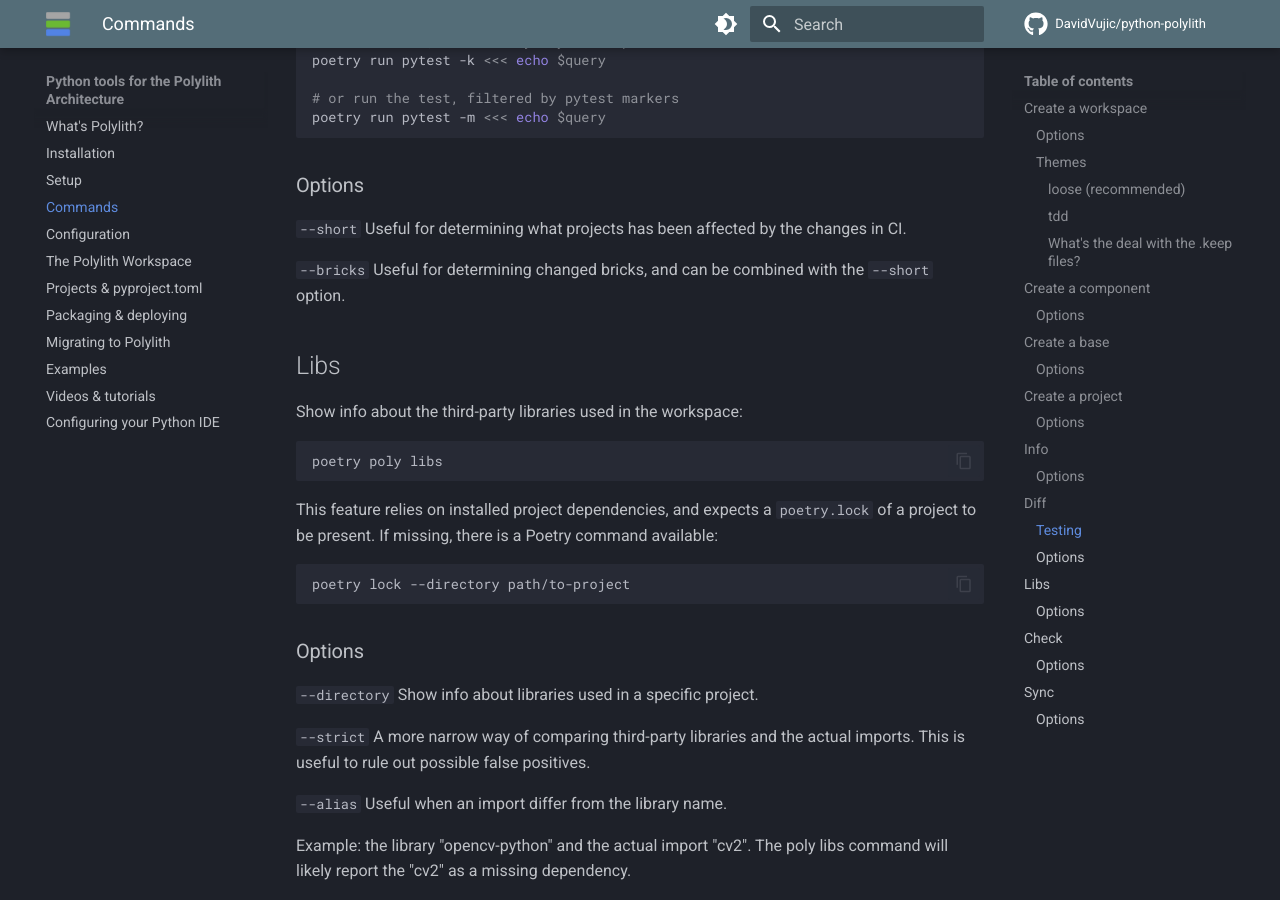
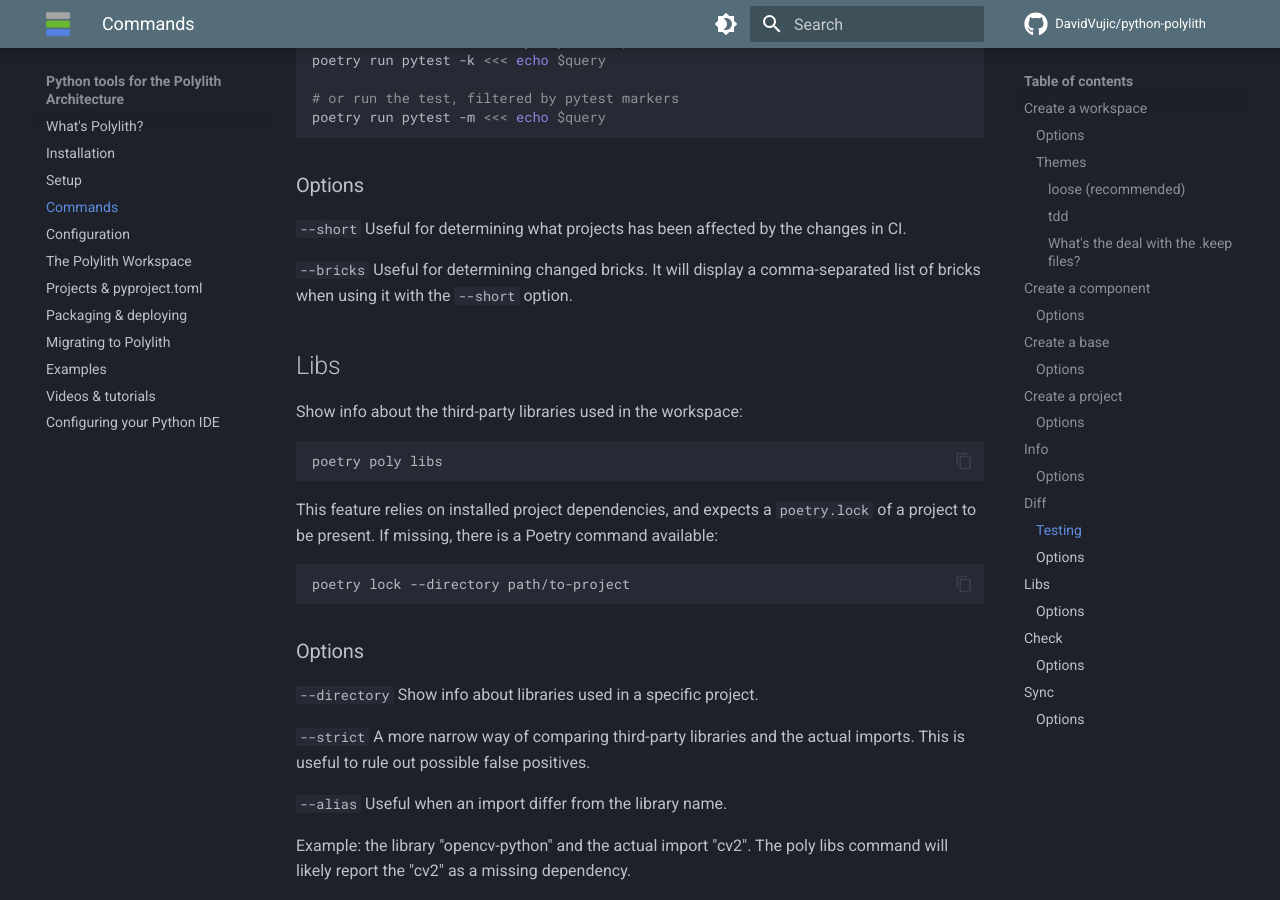
Before and after one commit to DavidVujic/python-polylith-docs, an MkDocs documentation site: the page built from docs/commands.md, in a window 1280 px wide and 900 px high, scrolled down 3255 px. Built offline with MkDocs 1.6.1 and Material for MkDocs 9.7.7, drawn with Linux system fonts in a browser that asks for light colours; comment, search, counter and statistics services are not loaded.

```diff
--- a/docs/commands.md
+++ b/docs/commands.md
@@ -113,7 +113,7 @@
 ### Options
 `--short` Useful for determining what projects has been affected by the changes in CI.
 
-`--bricks` Useful for determining changed bricks, and can be combined with the `--short` option.
+`--bricks` Useful for determining changed bricks. It will display a comma-separated list of bricks when using it with the `--short` option.
 
 
 
```
